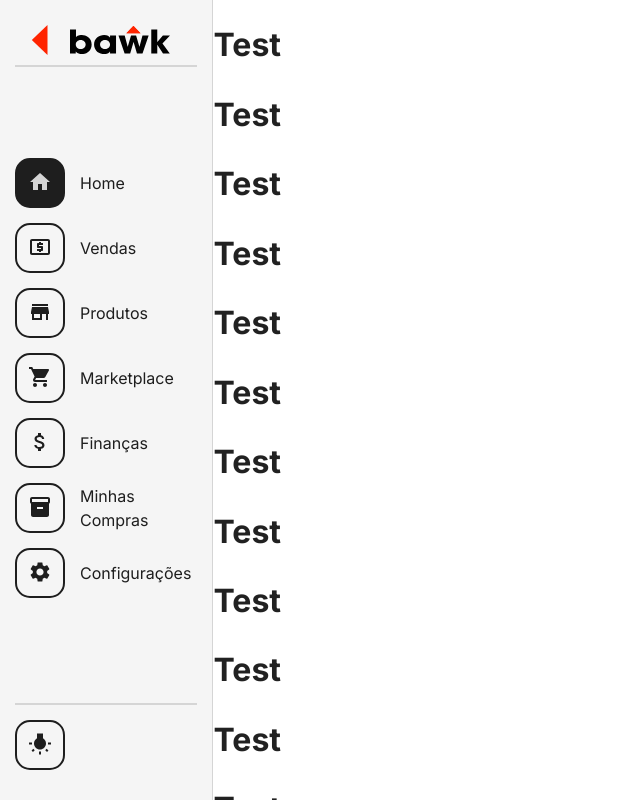
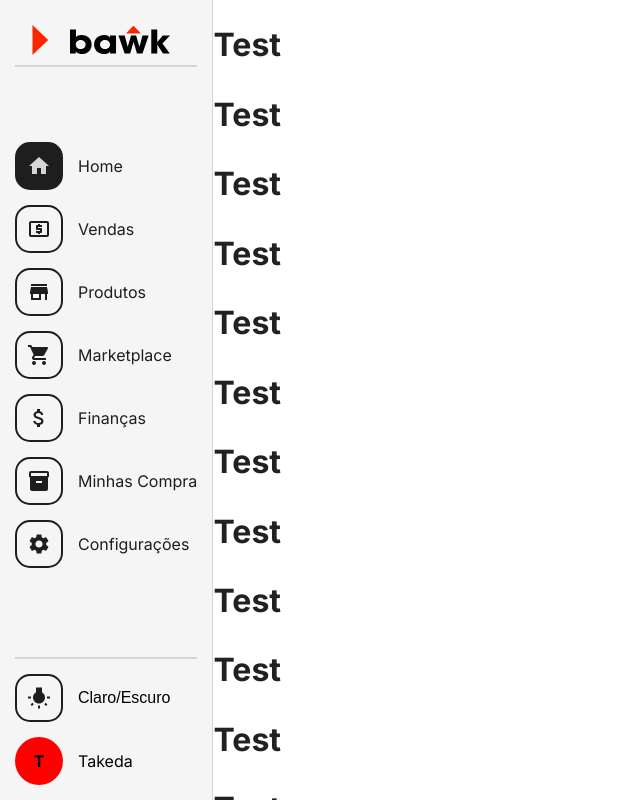
Before and after one commit to BawkFly/BawkFly-front-end, a Next.js app: page /painel in a window 1280 px wide. Shown: the whole page, without its empty margins (0-640 px from the left). Built offline with nearby package versions, Linux system fonts and the light colour scheme.

Commit message:
[4]: Desenvolvido drawer descktop

```diff
--- a/src/app/globals.scss
+++ b/src/app/globals.scss
@@ -3,5 +3,7 @@
   --secundary-color: #1e1e1e;
   --tertiary-color: #f5f5f5;
 
+  --primary-color-darker: #aa0000;
+
   --secundary-color-light: #343434;
 }
--- a/src/app/painel/layout.tsx
+++ b/src/app/painel/layout.tsx
@@ -1,6 +1,5 @@
 import style from "./style.module.scss";
 import SectionMenuDashBoard from "@/components/sections/menu-dashboard/menu-dashboard";
-import { headers } from "next/headers";
 
 export interface DataLayoutDashboard {
   children: React.ReactNode;
@@ -8,11 +7,10 @@ export interface DataLayoutDashboard {
 
 export default function LayoutDashboard(data: DataLayoutDashboard) {
   const { children } = data;
+
   return (
     <main className={style.mainLayout}>
-      <SectionMenuDashBoard
-        initialPage={headers().get("referer")?.split("/")?.at(4) || ""}
-      />
+      <SectionMenuDashBoard />
       <div className={style.content}>{children}</div>
     </main>
   );
--- a/src/components/sections/menu-dashboard/menu-dashboard.module.scss
+++ b/src/components/sections/menu-dashboard/menu-dashboard.module.scss
@@ -21,7 +21,6 @@
       width: 50px;
       height: 50px;
       padding: 10px;
-      rotate: 90deg;
       transition: all 0.3s;
     }
 
@@ -42,15 +41,20 @@
 
       .containerIcon {
         flex-shrink: 0;
-        width: 50px;
-        height: 50px;
+        width: 48px;
+        height: 48px;
         border: solid 2px var(--tertiary-color);
         border-radius: 15px;
         padding: 10px;
         transition: all 0.3s;
+
         .icon {
           width: 100%;
         }
+      }
+
+      .containerText {
+        flex-shrink: 0;
       }
 
       &.active,
@@ -69,19 +73,70 @@
 
     .buttonChangeThemeMode {
       cursor: pointer;
-      width: 50px;
-      height: 50px;
+      display: flex;
+      align-items: center;
+      overflow-x: hidden;
+      width: 100%;
+      border: none;
+      padding: 0;
+      margin-bottom: 15px;
+      background-color: transparent;
+      gap: 15px;
+
+      .icon {
+        width: 48px;
+        height: 48px;
         border: solid 2px var(--tertiary-color);
         border-radius: 15px;
         padding: 10px;
-      transition: all 0.3s;
         background-color: var(--secundary-color);
         color: var(--tertiary-color);
-      margin-bottom: 15px;
+        transition: all 0.3s;
+      }
+
+      .containerText {
+        flex-shrink: 0;
+        font-size: 1rem;
+      }
 
       &:hover {
+        .icon {
           background-color: var(--tertiary-color);
           color: var(--secundary-color);
+        }
+      }
+    }
+
+    .containerAvatar {
+      display: flex;
+      text-decoration: none;
+      align-items: center;
+      overflow-x: hidden;
+      gap: 15px;
+      color: black;
+
+      .icon {
+        display: flex;
+        align-items: center;
+        justify-content: center;
+        color: black;
+        font-weight: bolder;
+        width: 48px;
+        height: 48px;
+        border-radius: 100%;
+        background-color: var(--primary-color);
+        flex-shrink: 0;
+        transition: all 0.3s;
+      }
+
+      .containerName {
+        flex-shrink: 0;
+      }
+
+      &:hover {
+        .icon {
+          background-color: var(--primary-color-darker);
+        }
       }
     }
   }
@@ -91,7 +146,7 @@
 
     .headerMenu {
       .mainIcon {
-        rotate: -90deg;
+        rotate: 90deg;
       }
     }
   }
--- a/src/components/sections/menu-dashboard/menu-dashboard.tsx
+++ b/src/components/sections/menu-dashboard/menu-dashboard.tsx
@@ -13,13 +13,12 @@ import LocalAtmIcon from "@mui/icons-material/LocalAtm";
 import SettingsIcon from "@mui/icons-material/Settings";
 import WbIncandescentIcon from "@mui/icons-material/WbIncandescent";
 import WbIncandescentOutlinedIcon from "@mui/icons-material/WbIncandescentOutlined";
-import { useRouter } from "next/router";
 
 import logo from "@/assets/imgs/logo.svg";
 import logoDark from "@/assets/imgs/logo-dark.svg";
+import { usePathname } from "next/navigation";
 
 export type DataSectionMenuDashBoard = {
-  initialPage: string;
 };
 
 type DataMenuOptionPage = {
@@ -50,7 +49,7 @@ function MenuOptionPage({
           className: `${icon.props} ${style.icon}`,
         })}
       </div>
-      <span>{text}</span>
+      <span className={style.containerText}>{text}</span>
     </Link>
   );
 }
@@ -61,11 +60,18 @@ type DataAvatar = {
 };
 
 function Avatar({ img, name }: DataAvatar) {
-  return <div></div>;
+  return (
+    <Link className={style.containerAvatar} href="/painel/perfil">
+      <span className={style.icon}>{name?.at(0)?.toLocaleUpperCase()}</span>
+      <span className={style.containerName}>{name}</span>
+    </Link>
+  );
 }
 
 export default function SectionMenuDashBoard(data: DataSectionMenuDashBoard) {
-  const { initialPage } = data;
+  const {} = data;
+
+  const initialPage = usePathname().split("/").at(2) ?? "";
 
   const [page, setPage] = React.useState<string>(initialPage);
   const [themeMode, setThemeMode] = React.useState<"light" | "dark">("dark");
@@ -142,11 +148,13 @@ export default function SectionMenuDashBoard(data: DataSectionMenuDashBoard) {
             setThemeMode(themeMode === "light" ? "dark" : "light");
           }}
         >
-          {themeMode === "dark" && <WbIncandescentIcon />}
-          {themeMode === "light" && <WbIncandescentOutlinedIcon />}
+          <div className={style.icon}>
+            {themeMode === "dark" && <WbIncandescentIcon />}
+            {themeMode === "light" && <WbIncandescentOutlinedIcon />}
+          </div>
+          <span className={style.containerText}>Claro/Escuro</span>
         </button>
-
-        <Link href="/painel/perfil"></Link>
+        <Avatar name="Takeda" img="" />
       </div>
     </section>
   );
```
Lines whose indentation alone changed are shown as unchanged.
